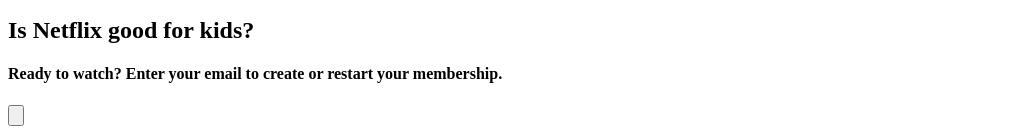
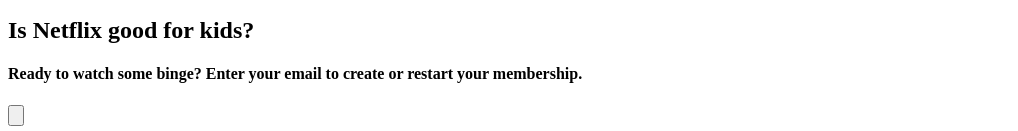
Before and after one commit to Keerthana-Singh/htmlfiles, a plain HTML site: page index.html in a window 1280 px wide. Shown: the part 888-1019 px from the top of the page, without its empty margins (0-1018 px from the left). Drawn offline with Linux system fonts and the light colour scheme; a script that the page names is missing.

Commit message:
Commit 2

```diff
--- a/index.html
+++ b/index.html
@@ -39,7 +39,7 @@
                 <h2>Is Netflix good for kids?</h2>
             </p>
             <p>
-                <h4>Ready to watch? Enter your email to create or restart your membership.</h4>
+                <h4>Ready to watch some binge? Enter your email to create or restart your membership.</h4>
             </p>
         <input type = "button" Click Me" onclick="testcase1()">
         </body>
```
